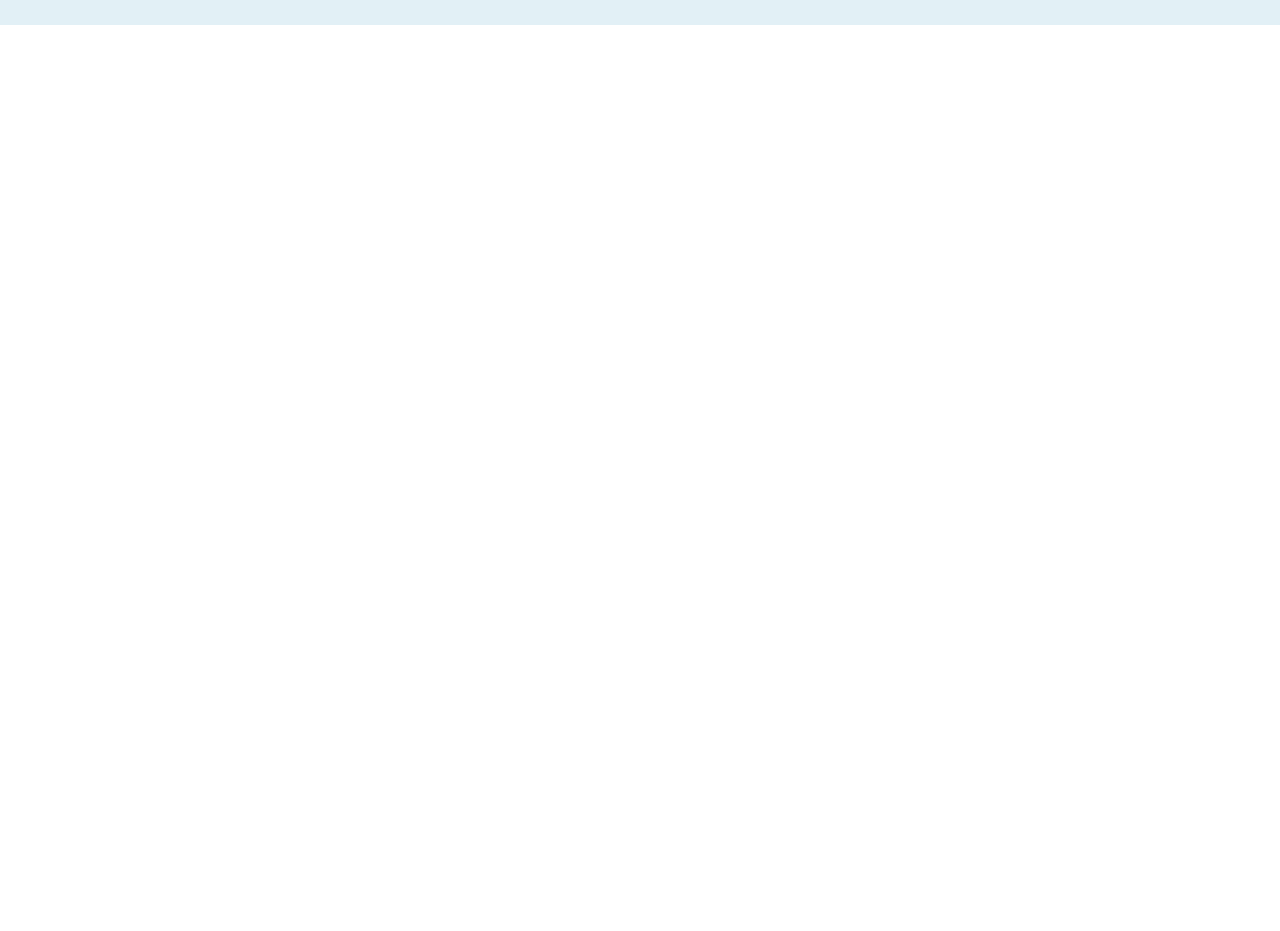
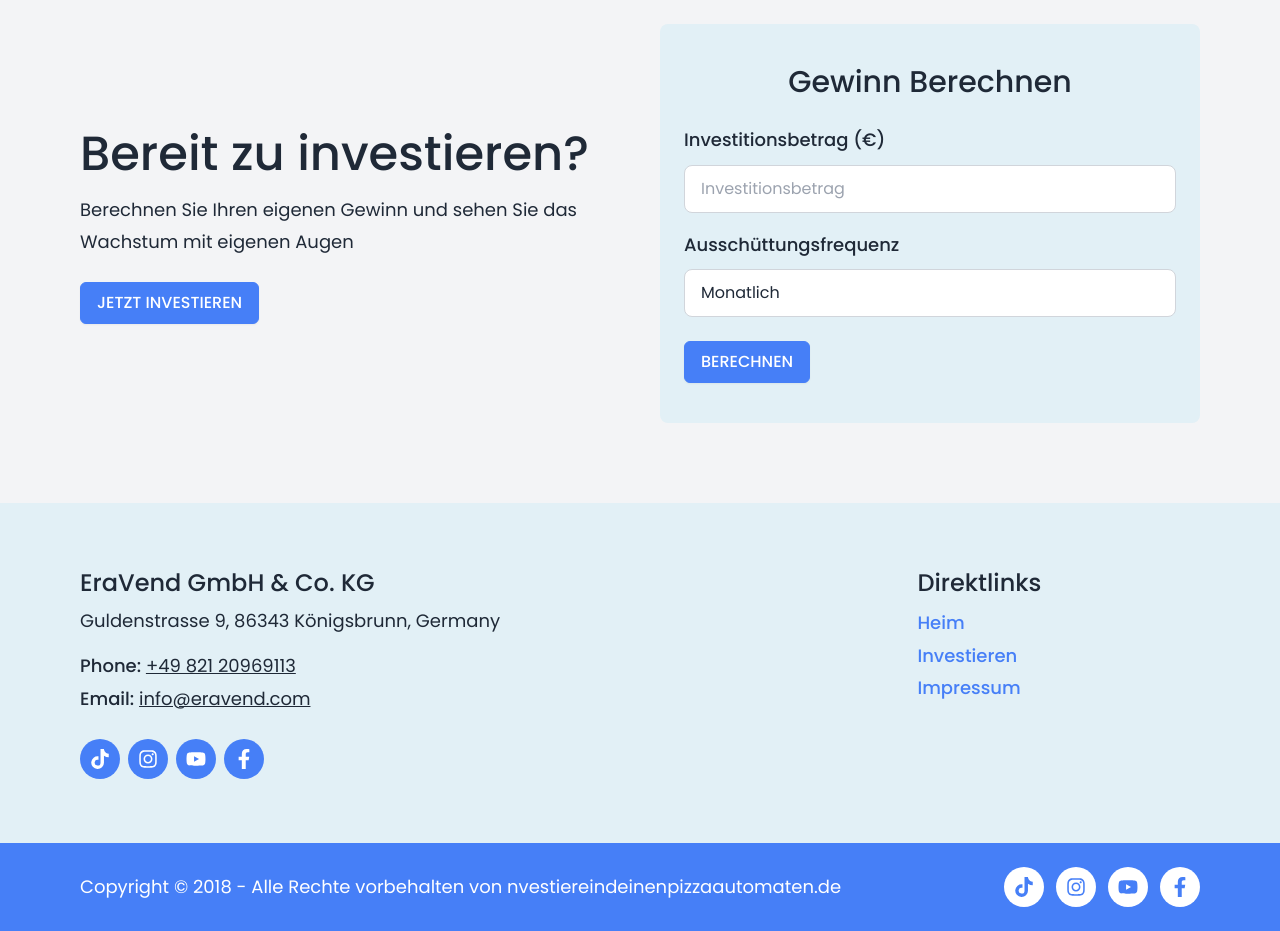
Before and after one commit to Ashik-Himel/eravend-client, a React (Vite) app: page / in a window 1280 px wide. Shown: the part 1960-2891 px from the top of the page. Before the commit the page ends 1985 px from the top, so only its background shows below. Built offline with nearby package versions, Linux system fonts and the light colour scheme.

Commit message:
ready to invest section added, footer updated

```diff
--- a/package.json
+++ b/package.json
@@ -17,6 +17,7 @@
     "react": "^18.2.0",
     "react-dom": "^18.2.0",
     "react-helmet-async": "^2.0.5",
+    "react-icons": "^5.2.1",
     "react-router-dom": "^6.23.1"
   },
   "devDependencies": {
--- a/src/components/footer/Footer.jsx
+++ b/src/components/footer/Footer.jsx
@@ -1,14 +1,48 @@
 import { Link } from "react-router-dom";
+import { FaTiktok, FaInstagram, FaYoutube, FaFacebookF } from "react-icons/fa";
 
 export default function Footer() {
   return (
-    <footer className="bg-[#e2f0f6] py-6 mt-16">
-      <div className="container">
-        <div className="flex flex-col sm:flex-row justify-between items-center gap-4 text-center sm:text-left">
-          <p>Copyright &copy; 2018 - Alle Rechte vorbehalten von nvestiereindeinenpizzaautomaten.de</p>
-          <Link to='/imprint' className="font-semibold text-primary">Impressum</Link>
+    <footer>
+      <section className="bg-bg-color py-12 md:py-16">
+        <div className="container">
+          <div className="flex flex-col md:flex-row justify-between gap-8">
+            <div className="w-full md:w-3/5">
+              <h4 className="text-2xl font-medium mb-2">EraVend GmbH & Co. KG</h4>
+              <address className="not-italic !leading-[1.5] mb-4">Guldenstrasse 9, 86343 Königsbrunn, Germany</address>
+              <span className="block"><span className="font-medium">Phone:</span> <a className="underline" href="tel:+4982120969113" target="_blank" rel="noopener noreferrer">+49 821 20969113</a></span>
+              <span className="block mb-6"><span className="font-medium">Email:</span> <a className="underline" href="mailto:info@eravend.com" target="_blank" rel="noopener noreferrer">info@eravend.com</a></span>
+              <div className="flex gap-2">
+                <a className="bg-primary text-white w-10 h-10 rounded-full flex justify-center items-center text-xl" href="https://www.tiktok.com/@derpizzamat" target="_blank" rel="noopener noreferrer"><FaTiktok /></a>
+                <a className="bg-primary text-white w-10 h-10 rounded-full flex justify-center items-center text-xl" href="https://www.instagram.com/derpizzamat" target="_blank" rel="noopener noreferrer"><FaInstagram /></a>
+                <a className="bg-primary text-white w-10 h-10 rounded-full flex justify-center items-center text-xl" href="https://youtube.com/@derpizzamat" target="_blank" rel="noopener noreferrer"><FaYoutube /></a>
+                <a className="bg-primary text-white w-10 h-10 rounded-full flex justify-center items-center text-xl" href="https://www.facebook.com/share/gJYr8axtw9n9ZWJ6" target="_blank" rel="noopener noreferrer"><FaFacebookF /></a>
+              </div>
+            </div>
+            <div className="w-full md:w-2/5">
+              <div className="flex flex-col items-start w-[130px] md:mx-auto">
+                <h4 className="text-2xl font-medium mb-2">Direktlinks</h4>
+                <Link to='/' className="text-primary font-medium">Heim</Link>
+                <Link to="/invest" className="text-primary font-medium">Investieren</Link>
+                <Link to="/imprint" className="text-primary font-medium">Impressum</Link>
+              </div>
+            </div>
+          </div>
         </div>
-      </div>
+      </section>
+      <section className="bg-primary py-6">
+        <div className="container">
+          <div className="flex flex-col md:flex-row justify-between items-start md:items-center gap-6 text-start md:text-center sm:text-left">
+            <p className="text-white !leading-[1.5]">Copyright &copy; 2018 - Alle Rechte vorbehalten von nvestiereindeinenpizzaautomaten.de</p>
+            <div className="flex gap-3">
+              <a className="bg-white text-primary w-10 h-10 rounded-full flex justify-center items-center text-xl" href="https://www.tiktok.com/@derpizzamat" target="_blank" rel="noopener noreferrer"><FaTiktok /></a>
+              <a className="bg-white text-primary w-10 h-10 rounded-full flex justify-center items-center text-xl" href="https://www.instagram.com/derpizzamat" target="_blank" rel="noopener noreferrer"><FaInstagram /></a>
+              <a className="bg-white text-primary w-10 h-10 rounded-full flex justify-center items-center text-xl" href="https://youtube.com/@derpizzamat" target="_blank" rel="noopener noreferrer"><FaYoutube /></a>
+              <a className="bg-white text-primary w-10 h-10 rounded-full flex justify-center items-center text-xl" href="https://www.facebook.com/share/gJYr8axtw9n9ZWJ6" target="_blank" rel="noopener noreferrer"><FaFacebookF /></a>
+            </div>
+          </div>
+        </div>
+      </section>
     </footer>
   );
 }
--- a/src/components/header/Header.jsx
+++ b/src/components/header/Header.jsx
@@ -6,7 +6,7 @@ export default function Header() {
   const { pathname } = useLocation();
 
   return (
-    <header className={pathname === "/" ? "[background-image:linear-gradient(rgba(255,255,255,0.7),rgba(255,255,255,0.7)),url(/hero-bg.png)] bg-no-repeat bg-cover bg-center" : "bg-[#e2f0f6]"}>
+    <header className={pathname === "/" ? "[background-image:linear-gradient(rgba(255,255,255,0.7),rgba(255,255,255,0.7)),url(/hero-bg.png)] bg-no-repeat bg-cover bg-center" : "bg-bg-color"}>
       <div className="container">
         <nav className="py-6 flex justify-between items-center gap-4">
           <Link to='/'>
--- /dev/null
+++ b/src/components/home/ReadySection.jsx
@@ -0,0 +1,31 @@
+import { Link } from "react-router-dom";
+
+export default function ReadySection() {
+  return (
+    <section className="mt-16 bg-gray-100 py-12 md:py-20">
+      <div className="container">
+        <div className="flex flex-col md:flex-row justify-center items-center gap-10 [&>*]:flex-1">
+          <div>
+            <h2 className="text-3xl xl:text-5xl font-medium mb-2 !leading-[1.3]">Bereit zu investieren?</h2>
+            <p className="mb-6">Berechnen Sie Ihren eigenen Gewinn und sehen Sie das Wachstum mit eigenen Augen</p>
+            <Link to="/invest" className="btn btn-primary">Jetzt Investieren</Link>
+          </div>
+          <div className="w-full md:w-auto">
+            <form className="bg-bg-color px-6 py-10 rounded-lg">
+              <h3 className="text-3xl font-medium text-center mb-6">Gewinn Berechnen</h3>
+              <label htmlFor="amount" className="block font-medium mb-2">Investitionsbetrag (€)</label>
+              <input className="input w-full border border-gray-300 mb-4" type="number" min="6000" name="amount" id="amount" placeholder="Investitionsbetrag" required />
+              <label htmlFor="frequency" className="block font-medium mb-2">Ausschüttungsfrequenz</label>
+              <select className="input w-full border border-gray-300 mb-6" name="frequency" id="frequency" required>
+                <option value="monthly">Monatlich</option>
+                <option value="quarterly">Quartalweise</option>
+                <option value="yearly">Jährlich</option>
+              </select>
+              <button type="submit" className="btn btn-primary">Berechnen</button>
+            </form>
+          </div>
+        </div>
+      </div>
+    </section>
+  );
+}
--- a/src/layout/Layout.jsx
+++ b/src/layout/Layout.jsx
@@ -1,8 +1,14 @@
-import { Outlet } from "react-router-dom";
+import { Outlet, useLocation } from "react-router-dom";
 import Header from "../components/header/Header";
 import Footer from "../components/footer/Footer";
+import { useEffect } from "react";
 
 export default function Layout() {
+  const { pathname } = useLocation();
+  useEffect(() => {
+    scrollTo(0, 0);
+  }, [pathname])
+
   return (
     <div className="flex flex-col [&>*:nth-child(2)]:flex-1 h-full min-h-screen">
       <Header />
--- a/src/pages/Home.jsx
+++ b/src/pages/Home.jsx
@@ -1,6 +1,7 @@
 import { Helmet } from "react-helmet-async";
 import FeatureSection from "../components/home/FeatureSection";
 import JoinSection from "../components/home/JoinSection";
+import ReadySection from "../components/home/ReadySection";
 
 export default function Home() {
   return (
@@ -11,6 +12,7 @@ export default function Home() {
 
       <FeatureSection />
       <JoinSection />
+      <ReadySection />
     </main>
   );
 }
--- a/tailwind.config.js
+++ b/tailwind.config.js
@@ -15,6 +15,9 @@ export default {
     extend: {
       fontFamily: {
         poppins: '"Poppins",sans-serif'
+      },
+      colors: {
+        'bg-color': '#e2f0f6'
       }
     },
   },
```
Also changed, not shown: 1 other file (tests, documents, lock files or other folders).
